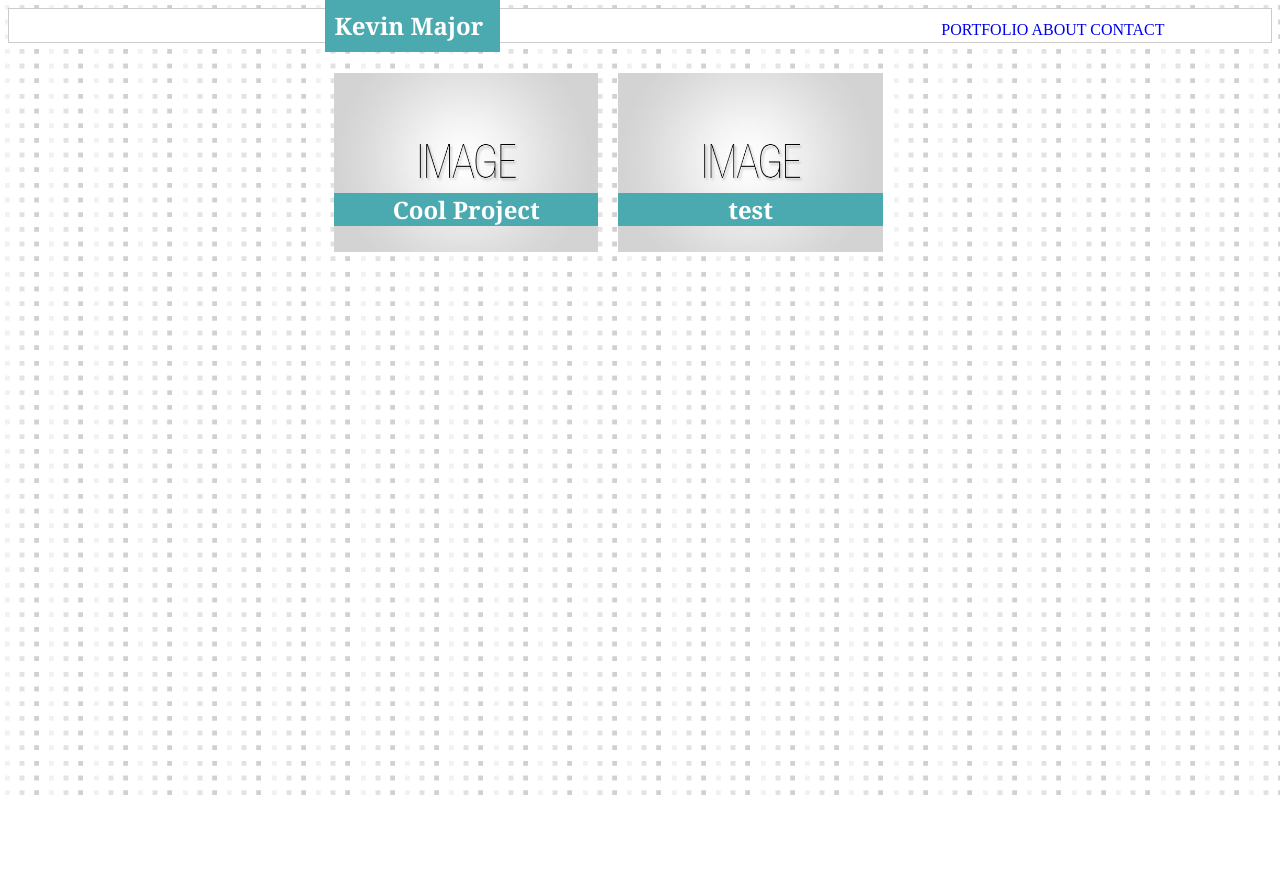
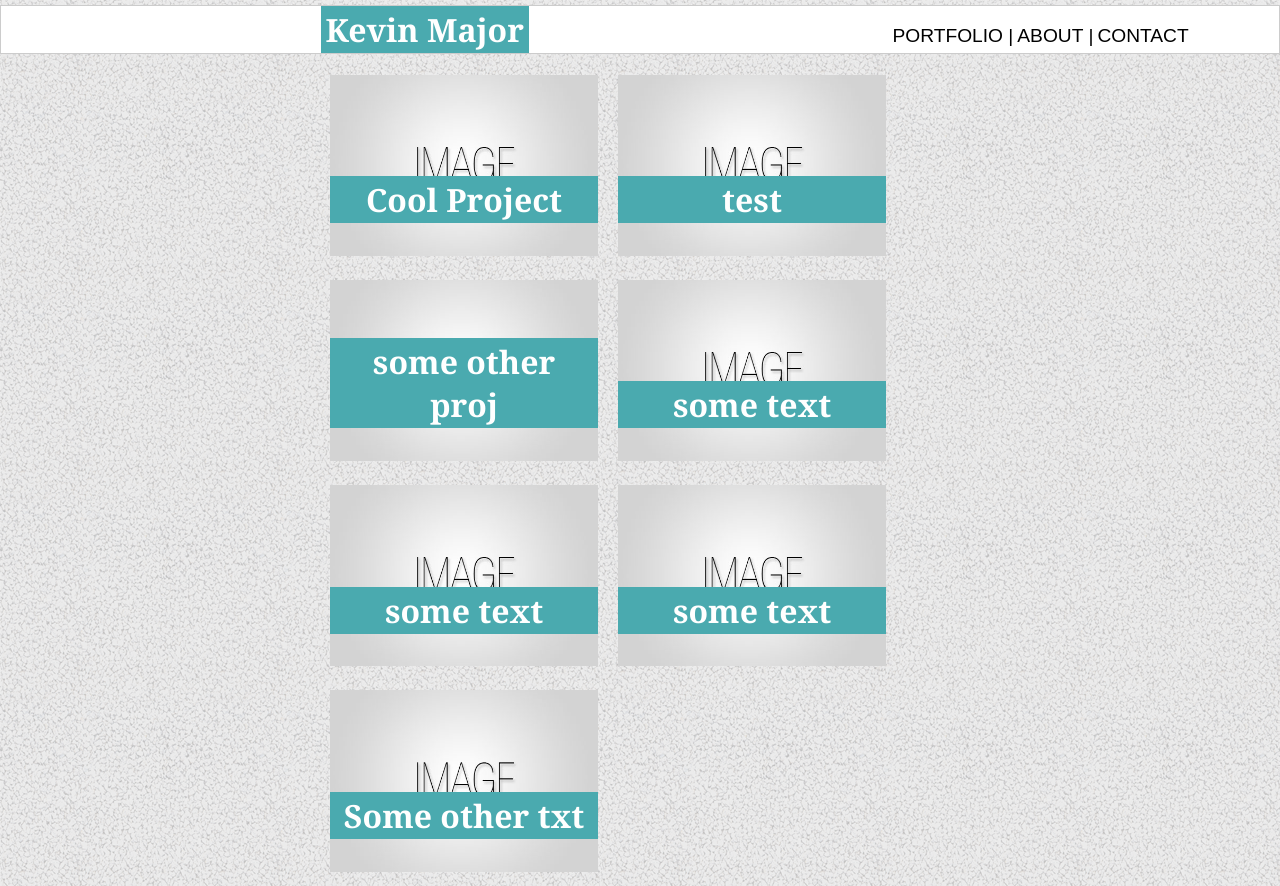
Before and after one commit to kmajor1/Basic-Portfolio, a plain HTML site: page index.html in a window 1280 px wide. Before the commit the page ends 800 px from the top, so only its background shows below. Drawn offline with Linux system fonts and the light colour scheme.

Commit message:
sept 19 updates

```diff
--- a/assets/css/style.css
+++ b/assets/css/style.css
@@ -4,35 +4,59 @@
 }
 
 body {
-    background-image: url(../images/tiny-squares.png);
+    background-image: url(../images/gravel.png);
+    margin: 0;
 }
 
 a {
     text-decoration: none;
     text-transform: uppercase;
+    text-align: right;
+    color: black;
+    font-family: arial, Arial, Helvetica, sans-serif;
+    font-size: 1.5vw;
 }
 
-h2 {
+h1, h2 {
     background-color: #4aaaaf;
     font-family: Georgia, 'Times New Roman', Times, serif;
     color: #ffffff;
+    padding-left: 5px;
+    padding-right: 5px;
+    padding-bottom: 2px;
+    padding-top: 2px;
+    font-size: 2.5vw;
 }
 
-.header h2 {
-    padding: 10px;
+nav h1, nav h2 {
+
+
     margin-left: 25%;
-    display: inline;
-    margin-right: 35%;
+    display: inline-block;
+    margin-right: auto;
+    margin-bottom: 0;
+    margin-top: 0;
+
 }
 
-/* header style */
+/* header styles */
 
-.header {
+nav {
     border: 1px solid #cccccc;
     width: 100%;
     background-color: #ffffff;
+    position: fixed;
+    z-index: 10;
 
 }
+
+nav::after {
+    content: "";
+    display: table;
+    clear: both;
+}
+
+
 
 .blank {
     width: 25%;
@@ -86,8 +110,9 @@ padding: 10px;
 
 .portfolio {
     width: 50%;
-    margin: 20px auto;
-    float: center;
+    margin: 5px auto;
+    position: relative;
+    top: 60px;
 
 }
 
@@ -103,3 +128,12 @@ position: relative;
     padding: 10px;
     text-align: center;
 }
+
+ul, li {
+    display: inline;
+}
+
+ul {
+    margin-left: 25%;
+
+}
--- a/index.html
+++ b/index.html
@@ -6,15 +6,20 @@
     </head>
     <body>
         <!-- row for header-->
-        <div class="header row">
-            <h2>
+        <nav>
+            <h1>
                 Kevin Major
-            </h2>
-            <a href="#">Portfolio</a>
-            <a href="#">About</a>
-            <a href="#">Contact</a>
+            </h1>
+            <ul>
+                <li><a href="#">Portfolio |</a></li>
+                <li><a href="#">About |</a></li>
+                <li><a href="#">Contact</a></li>
+            </ul>
 
-        </div>
+            </div>
+
+
+        </nav>
 
 
 
@@ -35,13 +40,55 @@
                             <img src="./assets/images/port1.jpg">
                             <div class="proj-text">
                                 <h2>test</h2>
-
                             </div>
                         </div>
                     </div>
-
-
-
+                </div>
+                <div class="row">
+                    <div class="proj-column">
+                        <div class="proj-box">
+                            <img src="./assets/images/port1.jpg">
+                            <div class="proj-text">
+                                <h2>some other proj</h2>
+                            </div>
+                        </div>
+                    </div>
+                    <div class="proj-column">
+                        <div class="proj-box">
+                            <img src="./assets/images/port1.jpg">
+                            <div class="proj-text">
+                                <h2>some text</h2>
+                            </div>
+                        </div>
+                    </div>
+                </div>
+                <div class="row">
+                    <div class="proj-column">
+                        <div class="proj-box">
+                            <img src="./assets/images/port1.jpg">
+                            <div class="proj-text">
+                                <h2>some text</h2>
+                            </div>
+                        </div>
+                    </div>
+                    <div class="proj-column">
+                        <div class="proj-box">
+                            <img src="./assets/images/port1.jpg">
+                            <div class="proj-text">
+                                <h2>some text</h2>
+                            </div>
+                        </div>
+                    </div>
+                </div>
+                <div class="row">
+                    <div class="proj-column">
+                        <div class="proj-box">
+                            <img src="./assets/images/port1.jpg">
+                            <div class="proj-text">
+                                <h2>Some other txt</h2>
+                            </div>
+                        </div>
+                    </div>
                 </div>
             </div>
         </div>
```
Also changed, not shown: assets/images/gravel.png (added), 2 other files.
